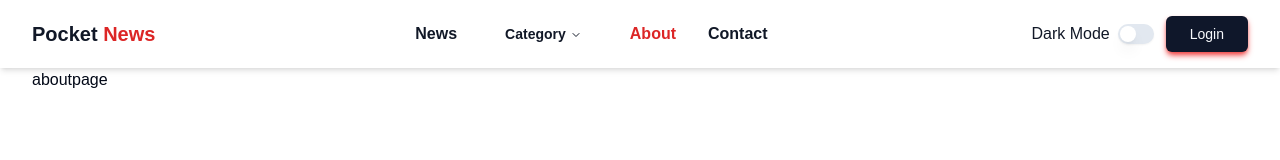
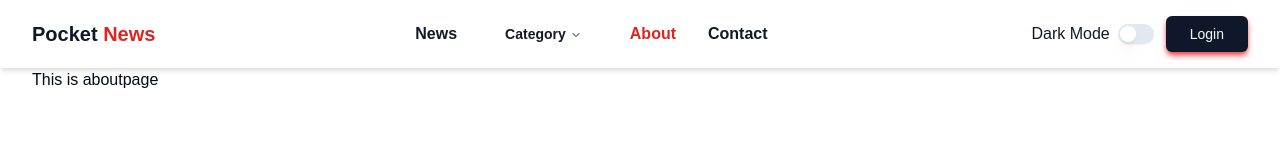
Before and after one commit to debarup24/PocketNews-a-news-portal, a Next.js app: page /about in a window 1280 px wide. Shown: the top 160 px of the page. Built offline with nearby package versions, Linux system fonts and the light colour scheme.

Commit message:
page.tsx

```diff
--- a/src/app/about/page.tsx
+++ b/src/app/about/page.tsx
@@ -2,7 +2,7 @@ import React from 'react'
 
 const aboutpage = () => {
   return (
-    <div>aboutpage</div>
+    <div>This is aboutpage</div>
   )
 }
 
```
